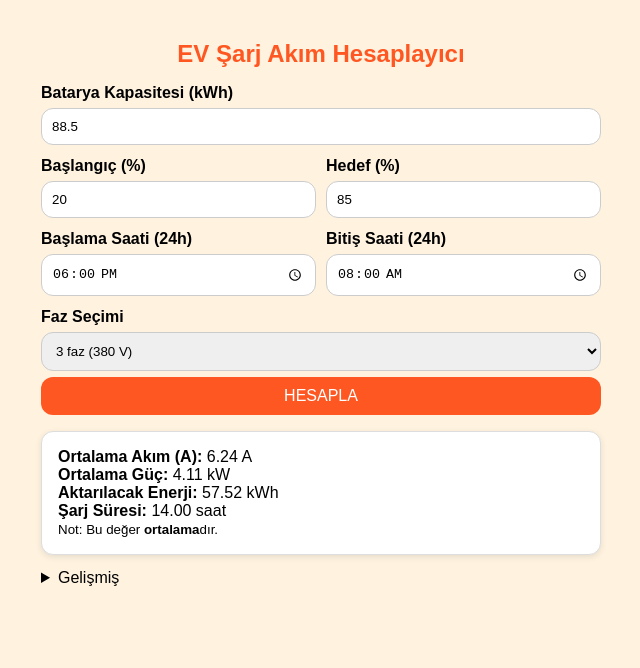
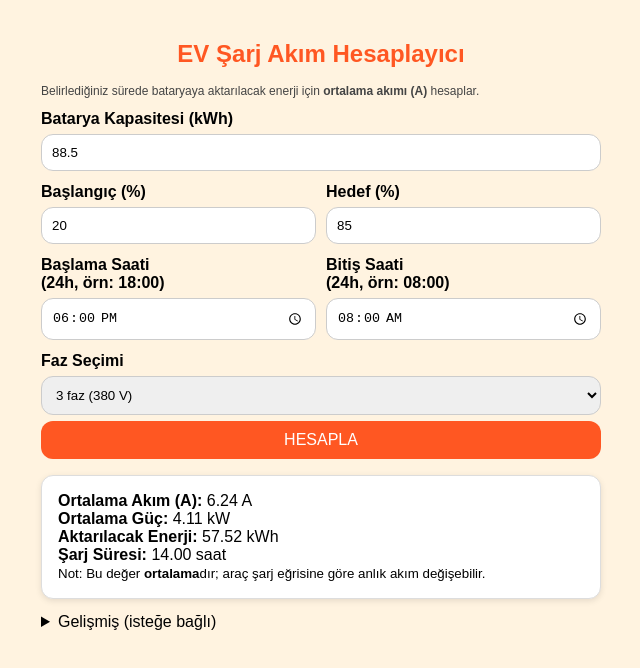
Before and after one commit to ysaginci/togg, a plain HTML site: page index.html in a window 1280 px wide. Both pictures are taken after a click on the button "HESAPLA". Shown: the whole page, without its empty margins (319-959 px from the left). Drawn offline with Linux system fonts and the light colour scheme.

Commit message:
Update index.html

```diff
--- a/index.html
+++ b/index.html
@@ -1,91 +1,202 @@
-
 <!DOCTYPE html>
 <html lang="tr">
 <head>
   <meta charset="UTF-8">
   <meta name="viewport" content="width=device-width, initial-scale=1, viewport-fit=cover">
   <title>EV Şarj Hesaplayıcı</title>
+
+  <!-- Ana ekrana eklenince uygulama gibi görünmesi için -->
   <meta name="apple-mobile-web-app-capable" content="yes">
   <meta name="apple-mobile-web-app-title" content="Şarj Hesaplayıcı">
   <meta name="apple-mobile-web-app-status-bar-style" content="black-translucent">
-  <meta name="theme-color" id="themeColor" content="#FF5722">
-  <link id="appIcon" rel="apple-touch-icon" href="icons/icon-192.png">
-  <link rel="manifest" href="manifest.json">
+  <meta name="theme-color" content="#FF5722"> <!-- Tema rengi -->
+
+  <!-- Örnek ikon -->
+  <link rel="apple-touch-icon" href="https://i.imgur.com/Q9qFt3m.png">
+
   <style>
-    body { font-family: Arial; max-width: 560px; margin: auto; padding: 20px; background: #FFF3E0; }
-    h2 { text-align:center; color:#FF5722; margin-bottom:16px; }
-    label{font-weight:bold; display:block; margin-top:12px;}
-    input, select, button{width:100%; padding:10px; margin-top:6px; border:1px solid #ccc; border-radius:12px; box-sizing:border-box;}
-    button{background:#FF5722; color:#fff; border:none; font-size:16px; cursor:pointer;}
-    button:hover{background:#E64A19;}
-    #result{margin-top:16px; padding:16px; background:#fff; border:1px solid #ddd; border-radius:12px; font-size:16px; box-shadow:0 2px 6px rgba(0,0,0,0.1);}
-    .row{display:flex; gap:10px;}
-    .row>div{flex:1;}
-    .hint{color:#444; font-size:12px;}
-    details{margin-top:14px;}
+    body {
+      font-family: Arial, sans-serif;
+      max-width: 560px;
+      margin: auto;
+      padding: 20px;
+      background: #FFF3E0; /* Açık turuncu arkaplan */
+    }
+    h2 {
+      text-align: center;
+      color: #FF5722; /* Başlık rengi */
+      margin-bottom: 16px;
+    }
+    label {
+      font-weight: bold;
+      display: block;
+      margin-top: 12px;
+    }
+    input, select, button {
+      width: 100%;
+      padding: 10px;
+      margin-top: 6px;
+      border: 1px solid #ccc;
+      border-radius: 12px;
+      box-sizing: border-box;
+    }
+    button {
+      background: #FF5722;
+      color: #fff;
+      border: none;
+      font-size: 16px;
+      cursor: pointer;
+      transition: background 0.2s;
+    }
+    button:hover {
+      background: #E64A19;
+    }
+    #result {
+      margin-top: 16px;
+      padding: 16px;
+      background: #fff;
+      border: 1px solid #ddd;
+      border-radius: 12px;
+      font-size: 16px;
+      box-shadow: 0 2px 6px rgba(0,0,0,0.1);
+    }
+    .hint {
+      color: #444;
+      font-size: 12px;
+    }
+    .row {
+      display: flex;
+      gap: 10px;
+    }
+    .row > div {
+      flex: 1;
+    }
+    details {
+      margin-top: 14px;
+    }
+    code {
+      background: #eef;
+      padding: 2px 4px;
+      border-radius: 4px;
+    }
   </style>
 </head>
 <body>
-<h2 id="appTitle">EV Şarj Akım Hesaplayıcı</h2>
+  <h2>EV Şarj Akım Hesaplayıcı</h2>
+
+  <p class="hint">Belirlediğiniz sürede bataryaya aktarılacak enerji için <b>ortalama akımı (A)</b> hesaplar.</p>
+
   <label>Batarya Kapasitesi (kWh)</label>
   <input type="text" id="capacity" value="88.5" inputmode="decimal" placeholder="örn: 88.5">
+
   <div class="row">
-<div><label>Başlangıç (%)</label><input type="text" id="start" value="20" inputmode="decimal"></div>
-<div><label>Hedef (%)</label><input type="text" id="target" value="85" inputmode="decimal"></div>
+    <div>
+      <label>Başlangıç (%)</label>
+      <input type="text" id="start" value="20" inputmode="decimal" placeholder="örn: 20">
     </div>
-<div class="row">
-<div><label>Başlama Saati (24h)</label><input type="time" id="startTime" value="18:00"></div>
-<div><label>Bitiş Saati (24h)</label><input type="time" id="endTime" value="08:00"></div>
-</div>
-<div class="row">
-<div><label>Faz Seçimi</label>
-<select id="phase"><option value="1">Tek faz</option><option value="3" selected>3 faz (380 V)</option></select>
+    <div>
+      <label>Hedef (%)</label>
+      <input type="text" id="target" value="85" inputmode="decimal" placeholder="örn: 85">
     </div>
   </div>
+
+  <div class="row">
+    <div>
+      <label>Başlama Saati<br> (24h, örn: 18:00)</label>
+      <input type="time" id="startTime" value="18:00">
+    </div>
+    <div>
+      <label>Bitiş Saati<br> (24h, örn: 08:00)</label>
+      <input type="time" id="endTime" value="08:00">
+    </div>
+  </div>
+
+  <div class="row">
+    <div>
+      <label>Faz Seçimi</label>
+      <select id="phase">
+        <option value="1">Tek faz</option>
+        <option value="3" selected>3 faz (380 V)</option>
+      </select>
+    </div>
+  </div>
+
   <button id="calc">HESAPLA</button>
+
   <div id="result">Sonuç burada görünecek.</div>
+
   <details>
-<summary>Gelişmiş</summary>
+    <summary>Gelişmiş (isteğe bağlı)</summary>
+    <p class="hint">
+      İsteğe bağlı olarak <b>Güç Faktörü (PF)</b> ve <b>Verim (η)</b> girerek daha gerçekçi hesap yapabilirsiniz.
+    </p>
     <div class="row">
-<div><label>Güç Faktörü (PF)</label><input type="text" id="pf" value="0.99" inputmode="decimal"></div>
-<div><label>Verim (η)</label><input type="text" id="eff" value="0.90" inputmode="decimal"></div>
+      <div>
+        <label>Güç Faktörü (PF)</label>
+        <input type="text" id="pf" value="0.99" inputmode="decimal">
       </div>
+      <div>
+        <label>Verim (η)</label>
+        <input type="text" id="eff" value="0.90" inputmode="decimal">
+      </div>
+    </div>
+    <p class="hint">
+      <b>PF:</b> AC’de gerilim-akım faz kaybı (~0.95–1.0)<br>
+      <b>Verim:</b> Şarj cihazı kaybı (~0.9 demek %10 kayıp)
+    </p>
   </details>
 
   <script>
-function toNum(v){ if(typeof v!=="string") return NaN; v=v.trim().replace(",","."); return v===""?NaN:Number(v); }
-function calculateHours(start,end){ const [sh,sm]=start.split(":").map(Number); const [eh,em]=end.split(":").map(Number); let startM=sh*60+sm, endM=eh*60+em; if(endM<=startM) endM+=24*60; return (endM-startM)/60; }
-document.getElementById("calc").addEventListener("click", ()=>{
-const cap=toNum(document.getElementById("capacity").value);
-const s=toNum(document.getElementById("start").value);
-const t=toNum(document.getElementById("target").value);
-const startTime=document.getElementById("startTime").value;
-const endTime=document.getElementById("endTime").value;
-const phases=Number(document.getElementById("phase").value);
-const det=document.querySelector("details");
-const pf=det&&det.open?toNum(document.getElementById("pf").value):1;
-const eta=det&&det.open?toNum(document.getElementById("eff").value):1;
-const result=document.getElementById("result");
-if([cap,s,t].some(isNaN)||!startTime||!endTime||isNaN(phases)||isNaN(pf)||isNaN(eta)){result.innerHTML="⚠️ Lütfen tüm alanları doldurun."; return;}
-if(t<=s){ result.innerHTML="⚠️ Hedef yüzde başlangıçtan büyük olmalı."; return;}
-if(pf<=0||pf>1||eta<=0||eta>1){ result.innerHTML="⚠️ PF ve Verim 0–1 aralığında olmalı."; return;}
-const hrs=calculateHours(startTime,endTime);
-const E_Wh=cap*1000*(t-s)/100;
-const V=phases===3?380:230;
-const Pgrid_W=(E_Wh/hrs)/eta;
-const Iavg=phases===3?Pgrid_W/(Math.sqrt(3)*V*pf):Pgrid_W/(V*pf);
-result.innerHTML=`<b>Ortalama Akım (A):</b> ${Iavg.toFixed(2)} A<br>`+`<b>Ortalama Güç:</b> ${(Pgrid_W/1000).toFixed(2)} kW<br>`+`<b>Aktarılacak Enerji:</b> ${(E_Wh/1000).toFixed(2)} kWh<br>`+`<b>Şarj Süresi:</b> ${hrs.toFixed(2)} saat<br>`+`<small>Not: Bu değer <b>ortalama</b>dır.</small>`;
+    function toNum(v) {
+      if (typeof v !== "string") return NaN;
+      v = v.trim().replace(",", ".");
+      if (v === "") return NaN;
+      return Number(v);
+    }
+
+    function calculateHours(start, end) {
+      const [sh, sm] = start.split(":").map(Number);
+      const [eh, em] = end.split(":").map(Number);
+      let startMinutes = sh*60 + sm;
+      let endMinutes = eh*60 + em;
+      if(endMinutes <= startMinutes) endMinutes += 24*60; // gün değişimi
+      return (endMinutes - startMinutes)/60;
+    }
+
+    document.getElementById("calc").addEventListener("click", () => {
+      const cap = toNum(document.getElementById("capacity").value);
+      const s = toNum(document.getElementById("start").value);
+      const t = toNum(document.getElementById("target").value);
+      const startTime = document.getElementById("startTime").value;
+      const endTime = document.getElementById("endTime").value;
+      const phases = Number(document.getElementById("phase").value);
+
+      const det = document.querySelector("details");
+      const pf = det && det.open ? toNum(document.getElementById("pf").value) : 1;
+      const eta = det && det.open ? toNum(document.getElementById("eff").value) : 1;
+
+      const result = document.getElementById("result");
+
+      if ([cap,s,t].some(isNaN) || !startTime || !endTime || isNaN(phases) || isNaN(pf) || isNaN(eta)) {
+        result.innerHTML = "⚠️ Lütfen tüm alanları doğru şekilde doldurun.";
+        return;
+      }
+      if (t <= s) { result.innerHTML = "⚠️ Hedef yüzde başlangıçtan büyük olmalı."; return; }
+      if (pf <= 0 || pf > 1 || eta <= 0 || eta > 1){ result.innerHTML = "⚠️ PF ve Verim 0–1 aralığında olmalı."; return; }
+
+      const hrs = calculateHours(startTime, endTime);
+      const E_Wh = cap * 1000 * (t - s) / 100;
+      const V = phases === 3 ? 380 : 230;
+      const Pgrid_W = (E_Wh / hrs) / eta;
+      const Iavg = phases === 3 ? Pgrid_W / (Math.sqrt(3) * V * pf) : Pgrid_W / (V * pf);
+
+      result.innerHTML =
+        `<b>Ortalama Akım (A):</b> ${Iavg.toFixed(2)} A<br>` +
+        `<b>Ortalama Güç:</b> ${(Pgrid_W/1000).toFixed(2)} kW<br>` +
+        `<b>Aktarılacak Enerji:</b> ${(E_Wh/1000).toFixed(2)} kWh<br>` +
+        `<b>Şarj Süresi:</b> ${hrs.toFixed(2)} saat<br>` +
+        `<small>Not: Bu değer <b>ortalama</b>dır; araç şarj eğrisine göre anlık akım değişebilir.</small>`;
     });
-document.getElementById("applyCustomize").addEventListener("click", ()=>{
-document.getElementById("appTitle").innerText=document.getElementById("customTitle").value;
-document.getElementById("appTitle").style.color=document.getElementById("titleColor").value;
-document.body.style.background=document.getElementById("bgColor").value;
-document.querySelector("button#calc").style.background=document.getElementById("btnColor").value;
-document.getElementById("themeColor").setAttribute("content",document.getElementById("btnColor").value);
-document.getElementById("appIcon").setAttribute("href",document.getElementById("iconURL").value);
-alert("Değişiklikler uygulandı! Ana ekrana eklediğinizde güncellenmiş ikon ve renkler görünecek.");
-});
-if('serviceWorker' in navigator){navigator.serviceWorker.register('./sw.js');}
   </script>
 </body>
 </html>
```
Lines whose indentation alone changed are shown as unchanged.
